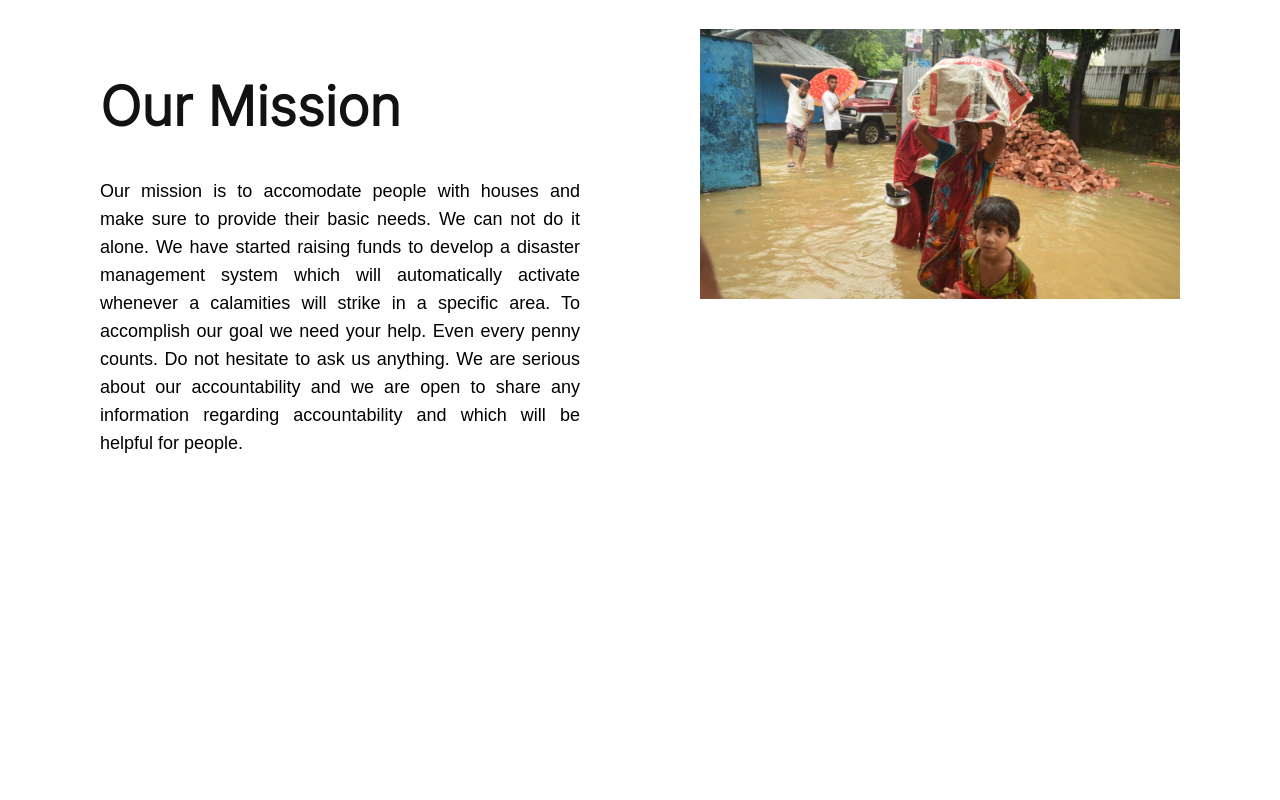
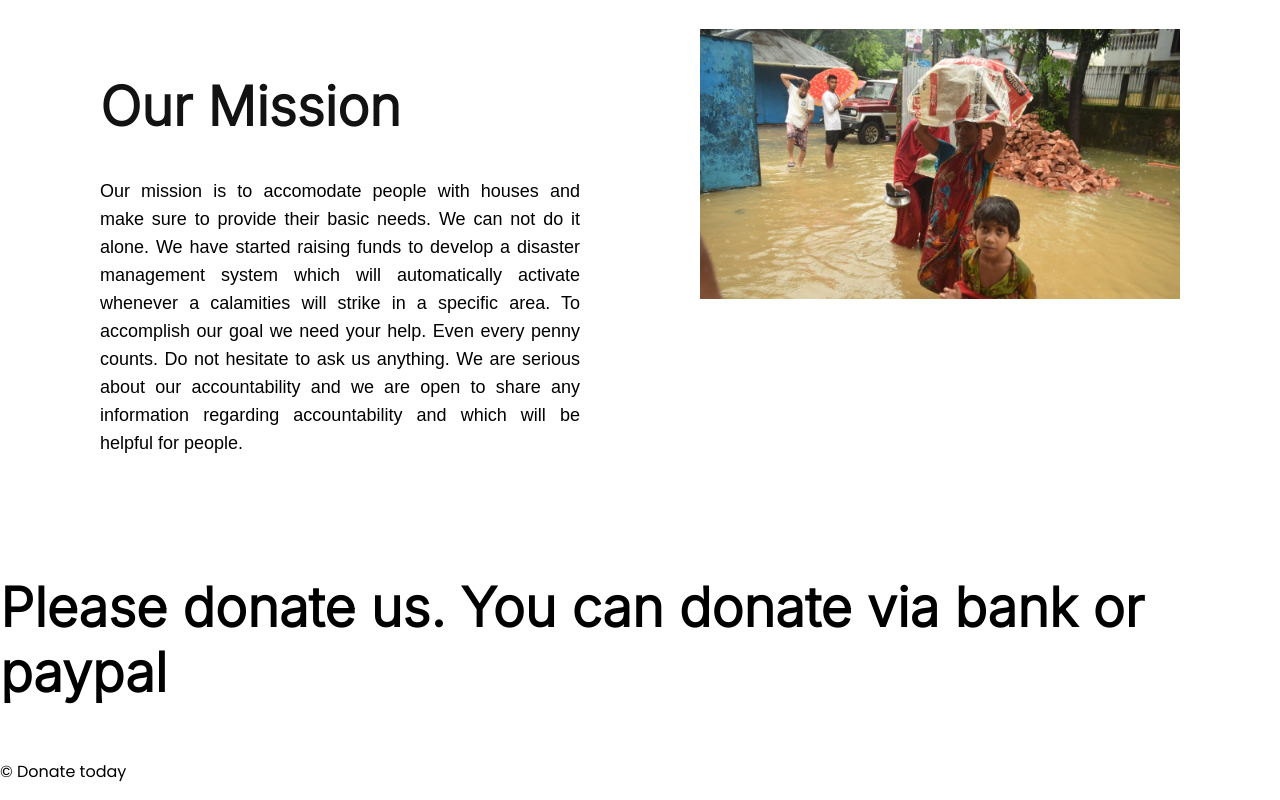
Before and after one commit to alva59/donation-website, a plain HTML site: page index.html in a window 1280 px wide. Shown: the part 3047-3847 px from the top of the page. Before the commit the page ends 3622 px from the top, so only its background shows below. Drawn offline with Linux system fonts and the light colour scheme.

Commit message:
footer added

```diff
--- a/index.html
+++ b/index.html
@@ -107,6 +107,9 @@
     <section class="updates-section"></section>
 
     <!-- Footer Section -->
-    <footer></footer>
+    <footer>
+        <h3>Please donate us. You can donate via bank or paypal</h3>
+        <p>&copy; Donate today</p>
+    </footer>
 </body>
 </html>
--- a/style.css
+++ b/style.css
@@ -105,7 +105,7 @@ header{
     border-left: none;
     border-right: none;
     font-size: 18px;
-    width: 45%;
+    width: 65%;
     padding: 0% 0%;
     color: #b3b3b3;
 }
@@ -181,6 +181,7 @@ section.donate-plan-section {
     font-size: 18px;
     font-family: 'Poppins';
     color: #707070;
+    text-align: justify;
 }
 .contribute-left{
     width: 40%;
@@ -222,3 +223,12 @@ section.donate-plan-section {
     font-size: 18px;
     line-height: 28px;
 }
+
+/* Footer Section */
+footer h3{
+    font-family: 'Inter', sans-serif;
+    font-size: 54px;
+}
+footer p{
+    font-family: 'Poppins', sans-serif;
+}
```
